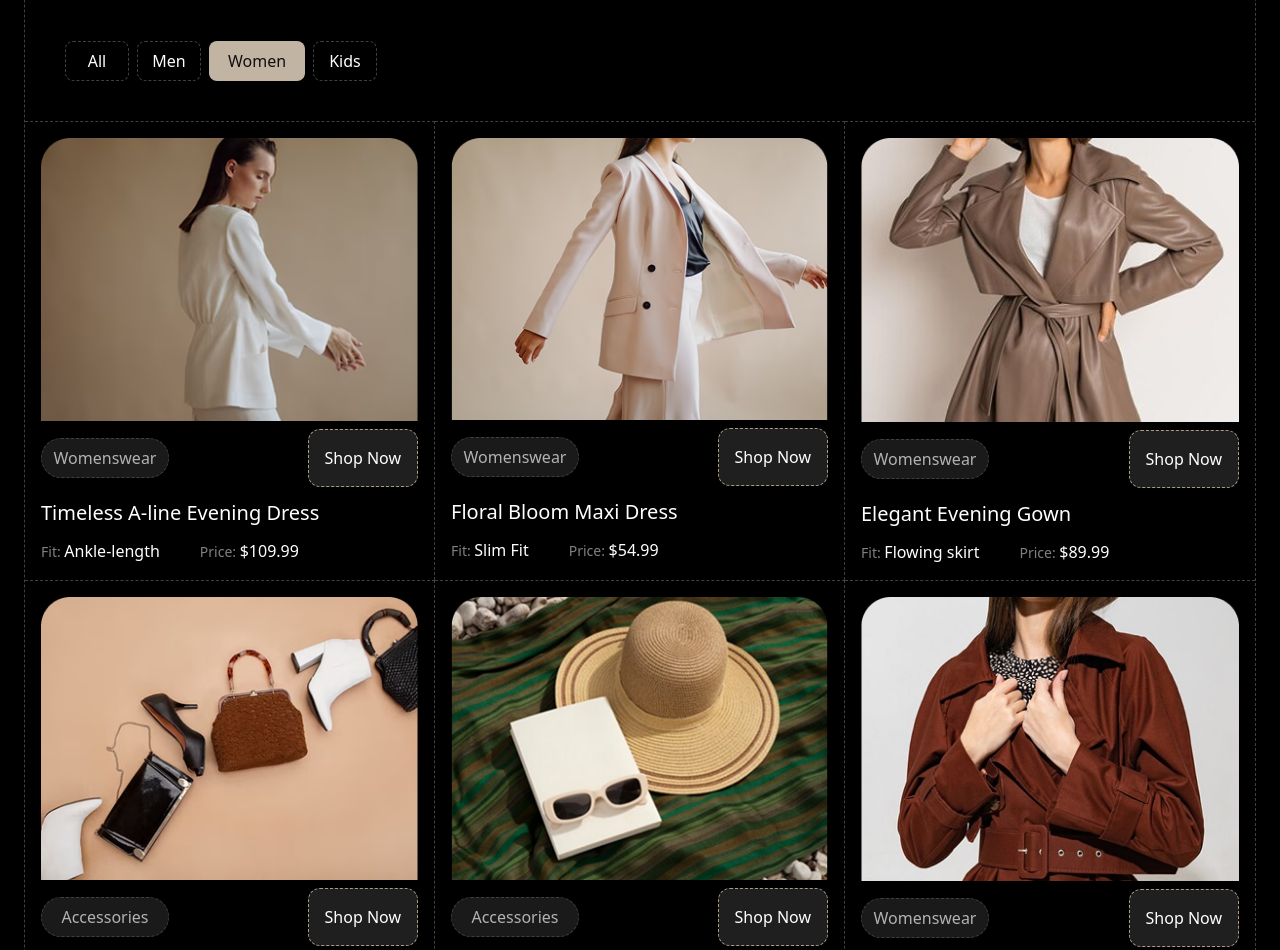
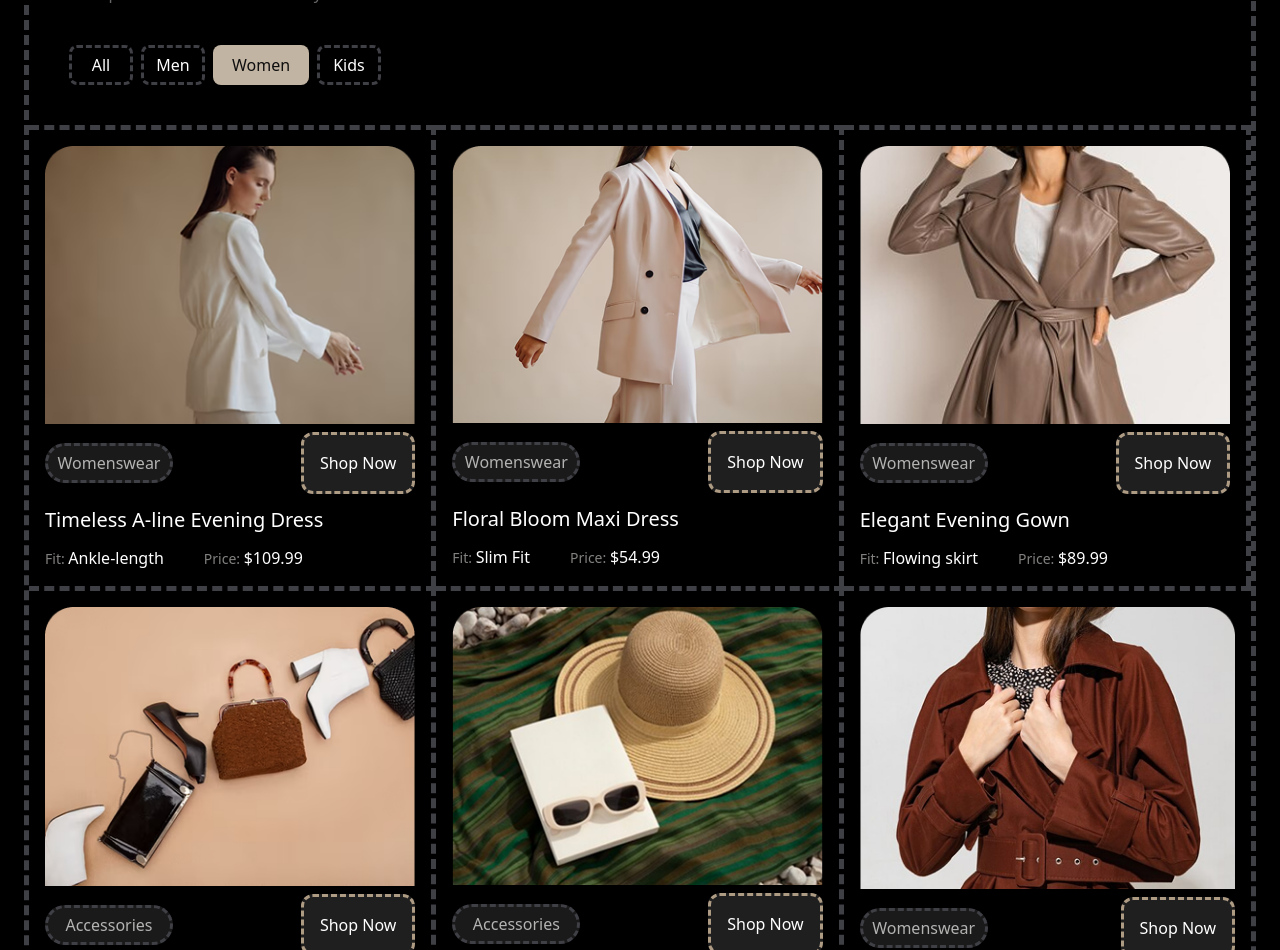
Before and after one commit to Medo971808/Markly, a Nuxt app: page / in a window 1280 px wide. Shown: the part 2720-3670 px from the top of the page. Built offline with nearby package versions, Linux system fonts and the light colour scheme.

Commit message:
responsive

```diff
--- a/app/app.vue
+++ b/app/app.vue
@@ -1,6 +1,4 @@
 <script setup lang="ts">
-import { useSeoMeta } from 'nuxt/app';
-
 useSeoMeta({
   title: 'Markly'
 })
@@ -12,6 +10,7 @@ useSeoMeta({
   <HomeSection2 />
   <HomeSection3 />
   <HomeSection4 />
+  <Footer />
 </template>
 
 <style>
--- a/app/components/Home/Section3.vue
+++ b/app/components/Home/Section3.vue
@@ -3,7 +3,7 @@
         <section class="border border-dashed border-zinc-700 rounded-3xl">
             <h1 class="text-5xl m-10 uppercase">Navigating the StyleLoom Fashion Journey.</h1>
             <p class="mt-5 text-[#676665] ml-10">At StyleLoom, we've designed a straightforward shopping experience to make fashion accessible.</p>
-            <section class="grid grid-cols-4">
+            <section class="grid lg:grid-cols-4 md:grid-cols-2">
                 <section class="p-10 border-t border-r border-dashed border-zinc-700 mt-20">
                     <h3 class="text-[#676665] text-lg">Step 01</h3>
                     <h2 class="mt-5 mb-3 text-xl">Discover Trends</h2>
@@ -14,12 +14,12 @@
                     <h2 class="mt-5 mb-3 text-xl">Effortless Navigation</h2>
                     <p class="text-[#81807E]">Intuitive filters and categories help you find the perfect pieces tailored to your style.</p>
                 </section>
-                <section class="p-10 border-t border-r border-dashed border-zinc-700 mt-20">
+                <section class="p-10 border-t border-r border-dashed border-zinc-700 lg:mt-20">
                     <h3 class="text-[#676665] text-lg">Step 03</h3>
                     <h2 class="mt-5 mb-3 text-xl">Secure Checkout</h2>
                     <p class="text-[#81807E]">Multiple payment options and encrypted transactions ensure a safe and hassle-free purchase.</p>
                 </section>
-                <section class="p-10 border-t border-dashed border-zinc-700 mt-20">
+                <section class="p-10 border-t border-dashed border-zinc-700 lg:mt-20">
                     <h3 class="text-[#676665] text-lg">Step 04</h3>
                     <h2 class="mt-5 mb-3 text-xl">Unbox Happiness</h2>
                     <p class="text-[#81807E]">Unbox a fashion-forward experience delivered right to your door, ready to elevate your style.</p>
--- a/app/components/Home/Section4.vue
+++ b/app/components/Home/Section4.vue
@@ -1,20 +1,20 @@
 <template>
     <section class="text-white px-6 pb-5 pt-20 h-full">
-        <section class="border border-dashed border-zinc-700 rounded-3xl">
+        <section class="border-dashed border-zinc-700 border-[5px] rounded-3xl">
             <h1 class="text-5xl m-10 uppercase">Elevate Your Style with Our Latest Collection</h1>
             <p class="mt-5 text-[#676665] ml-10">Each piece is crafted to enhance your fashion statement.</p>
             <section class="ml-10 mt-10">
-                <button class="w-16 h-10 border border-dashed border-zinc-700 rounded-lg">All</button>
-                <button class="w-16 h-10 border border-dashed border-zinc-700 ml-2 rounded-lg">Men</button>
+                <button class="w-16 h-10 border-dashed border-zinc-700 border-[3px] rounded-lg">All</button>
+                <button class="w-16 h-10 border-[3px] border-dashed border-zinc-700 ml-2 rounded-lg">Men</button>
                 <button class="w-24 h-10 bg-[#C2B4A3] text-[#0F0F0F] mx-2 rounded-lg">Women</button>
-                <button class="w-16 h-10 border border-dashed border-zinc-700 rounded-lg">Kids</button>
+                <button class="w-16 h-10 border-[3px] border-dashed border-zinc-700 rounded-lg">Kids</button>
             </section>
-            <section class="grid grid-cols-3">
-                <section class="p-4 border-t border-r border-dashed border-zinc-700 mt-10 flex items-center flex-col">
+            <section class="grid md:grid-cols-2 lg:grid-cols-3">
+                <section class="p-4 border-t-[5px] md:border-r-[5px] border-dashed border-zinc-700 mt-10 flex items-center flex-col">
                     <NuxtImg src="/images/Product1.png" class="w-full h-auto mb-2"/>
                     <section class="flex justify-between items-center w-full">
-                        <label class="rounded-full bg-[#1A1A1A] text-[#B3B3B2] w-32 flex justify-center items-center h-10 border border-dashed border-zinc-700">Womenswear</label>
-                        <NuxtLink to="/shop" class="bg-[#1F1F1F] p-4 rounded-xl border border-dashed border-[#AE9B84]">Shop Now</NuxtLink>
+                        <label class="rounded-full bg-[#1A1A1A] text-[#B3B3B2] w-32 flex justify-center items-center h-10 border-[3px] border-dashed border-zinc-700">Womenswear</label>
+                        <NuxtLink to="/shop" class="bg-[#1F1F1F] p-4 rounded-xl border-[3px] border-dashed border-[#AE9B84]">Shop Now</NuxtLink>
                     </section>
                     <section class=" w-full">
                         <p class="text-xl text-left xl:my-3">Timeless A-line Evening Dress</p>
@@ -24,11 +24,11 @@
                         </section>
                     </section>
                 </section>
-                <section class="p-4 border-t border-r border-dashed border-zinc-700 mt-10 flex items-center flex-col">
+                <section class="p-4 border-t-[5px] lg:border-r-[5px] border-dashed border-zinc-700 mt-10 flex items-center flex-col">
                     <NuxtImg src="/images/Product2.png" class="w-full h-auto mb-2"/>
                     <section class="flex justify-between items-center w-full">
-                        <label class="rounded-full bg-[#1A1A1A] text-[#B3B3B2] w-32 flex justify-center items-center h-10 border border-dashed border-zinc-700">Womenswear</label>
-                        <NuxtLink to="/shop" class="bg-[#1F1F1F] p-4 rounded-xl border border-dashed border-[#AE9B84]">Shop Now</NuxtLink>
+                        <label class="rounded-full bg-[#1A1A1A] text-[#B3B3B2] w-32 flex justify-center items-center h-10 border-[3px] border-dashed border-zinc-700">Womenswear</label>
+                        <NuxtLink to="/shop" class="bg-[#1F1F1F] p-4 rounded-xl border-[3px] border-dashed border-[#AE9B84]">Shop Now</NuxtLink>
                     </section>
                     <section class=" w-full">
                         <p class="text-xl text-left xl:my-3">Floral Bloom Maxi Dress</p>
@@ -38,11 +38,11 @@
                         </section>
                     </section>
                 </section>
-                <section class="p-4 border-t border-dashed border-zinc-700 mt-10 flex items-center flex-col">
+                <section class="p-4 border-t-[5px] md:border-r-[5px] border-dashed border-zinc-700 lg:mt-10 flex items-center flex-col">
                     <NuxtImg src="/images/Product3.png" class="w-full h-auto mb-2"/>
                     <section class="flex justify-between items-center w-full">
-                        <label class="rounded-full bg-[#1A1A1A] text-[#B3B3B2] w-32 flex justify-center items-center h-10 border border-dashed border-zinc-700">Womenswear</label>
-                        <NuxtLink to="/shop" class="bg-[#1F1F1F] p-4 rounded-xl border border-dashed border-[#AE9B84]">Shop Now</NuxtLink>
+                        <label class="rounded-full bg-[#1A1A1A] text-[#B3B3B2] w-32 flex justify-center items-center h-10 border-[3px] border-dashed border-zinc-700">Womenswear</label>
+                        <NuxtLink to="/shop" class="bg-[#1F1F1F] p-4 rounded-xl border-[3px] border-dashed border-[#AE9B84]">Shop Now</NuxtLink>
                     </section>
                     <section class=" w-full">
                         <p class="text-xl text-left xl:my-3">Elegant Evening Gown</p>
@@ -52,11 +52,11 @@
                         </section>
                     </section>
                 </section>
-                <section class="p-4 border-t border-r border-dashed border-zinc-700 flex items-center flex-col">
+                <section class="p-4 border-t-[5px] lg:border-r-[5px] border-dashed border-zinc-700 flex items-center flex-col">
                     <NuxtImg src="/images/Product4.png" class="w-full h-auto mb-2"/>
                     <section class="flex justify-between items-center w-full">
-                        <label class="rounded-full bg-[#1A1A1A] text-[#B3B3B2] w-32 flex justify-center items-center h-10 border border-dashed border-zinc-700">Accessories</label>
-                        <NuxtLink to="/shop" class="bg-[#1F1F1F] p-4 rounded-xl border border-dashed border-[#AE9B84]">Shop Now</NuxtLink>
+                        <label class="rounded-full bg-[#1A1A1A] text-[#B3B3B2] w-32 flex justify-center items-center h-10 border-[3px] border-dashed border-zinc-700">Accessories</label>
+                        <NuxtLink to="/shop" class="bg-[#1F1F1F] p-4 rounded-xl border-[3px] border-dashed border-[#AE9B84]">Shop Now</NuxtLink>
                     </section>
                     <section class=" w-full">
                         <p class="text-xl text-left xl:my-3">Urban Chic Handbag</p>
@@ -66,11 +66,11 @@
                         </section>
                     </section>
                 </section>
-                <section class="p-4 border-t border-r border-dashed border-zinc-700 flex items-center flex-col">
+                <section class="p-4 border-t-[5px] md:border-r-[5px] border-dashed border-zinc-700 flex items-center flex-col">
                     <NuxtImg src="/images/Product5.png" class="w-full h-auto mb-2"/>
                     <section class="flex justify-between items-center w-full">
-                        <label class="rounded-full bg-[#1A1A1A] text-[#B3B3B2] w-32 flex justify-center items-center h-10 border border-dashed border-zinc-700">Accessories</label>
-                        <NuxtLink to="/shop" class="bg-[#1F1F1F] p-4 rounded-xl border border-dashed border-[#AE9B84]">Shop Now</NuxtLink>
+                        <label class="rounded-full bg-[#1A1A1A] text-[#B3B3B2] w-32 flex justify-center items-center h-10 border-[3px] border-dashed border-zinc-700">Accessories</label>
+                        <NuxtLink to="/shop" class="bg-[#1F1F1F] p-4 rounded-xl border-[3px] border-dashed border-[#AE9B84]">Shop Now</NuxtLink>
                     </section>
                     <section class=" w-full">
                         <p class="text-xl text-left xl:my-3">Sophisticate Sun Hat</p>
@@ -80,11 +80,11 @@
                         </section>
                     </section>
                 </section>
-                <section class="p-4 border-t border-dashed border-zinc-700 flex items-center flex-col">
+                <section class="p-4 border-t-[5px] border-dashed border-zinc-700 flex items-center flex-col">
                     <NuxtImg src="/images/Product6.png" class="w-full h-auto mb-2"/>
                     <section class="flex justify-between items-center w-full">
-                        <label class="rounded-full bg-[#1A1A1A] text-[#B3B3B2] w-32 flex justify-center items-center h-10 border border-dashed border-zinc-700">Womenswear</label>
-                        <NuxtLink to="/shop" class="bg-[#1F1F1F] p-4 rounded-xl border border-dashed border-[#AE9B84]">Shop Now</NuxtLink>
+                        <label class="rounded-full bg-[#1A1A1A] text-[#B3B3B2] w-32 flex justify-center items-center h-10 border-[3px] border-dashed border-zinc-700">Womenswear</label>
+                        <NuxtLink to="/shop" class="bg-[#1F1F1F] p-4 rounded-xl border-[3px] border-dashed border-[#AE9B84]">Shop Now</NuxtLink>
                     </section>
                     <section class=" w-full">
                         <p class="text-xl text-left xl:my-3">Boho Chic Printed Scarf</p>
```
Also changed, not shown: app/components/Footer.vue (+13 -1 lines), app/components/Home/Section2.vue (+4 -4 lines), tsconfig.json (added, +18 -0 lines).
